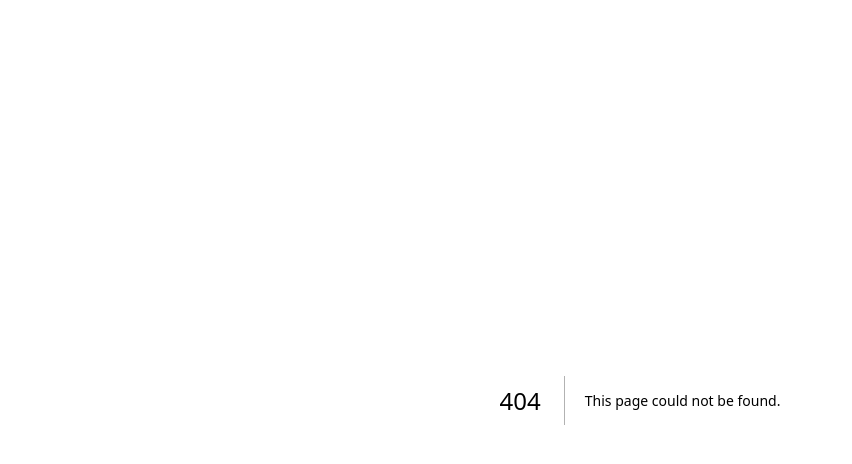
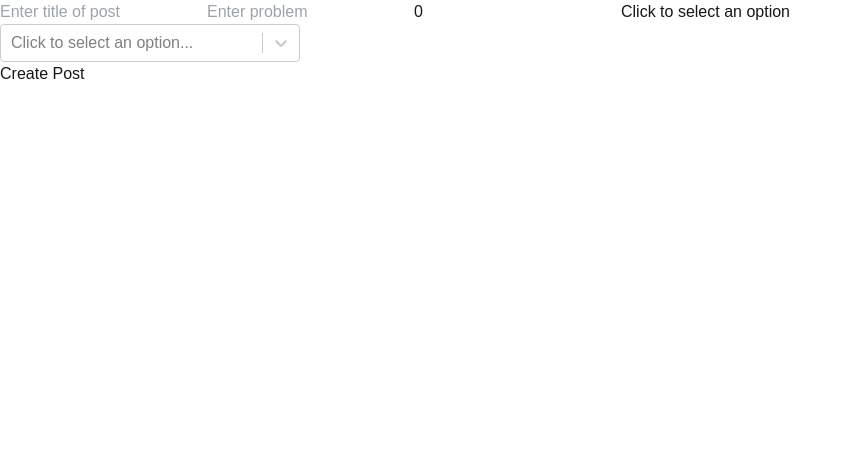
Before and after one commit to Dearborn42/Sunhacks-2024, a Next.js app in the folder client/: page /posts/createPost in a window 1280 px wide. Before the commit this address had no page. Shown: the top 464 px of the page, without its empty margins (0-852 px from the left). Built offline with nearby package versions, Linux system fonts and the light colour scheme.

Commit message:
Create Post
Can create posts now

```diff
--- /dev/null
+++ b/client/src/app/posts/createPost/page.jsx
@@ -0,0 +1,116 @@
+'use client';
+
+import { useState, useContext } from "react";
+import Select from 'react-select';
+import {UserContext} from '../../layout';
+import { postFetch } from '@/Components/ServerFunctions';
+import { useRouter } from 'next/navigation'
+
+const CreatePost = () => {
+    const router = useRouter();
+    const {userName} = useContext(UserContext);
+    const [form, setForm] = useState({ title: "", text: "", userName: userName, date: "", desiredSkills: [], creditWorth: 0 });
+    const handleForm = (field, value) => setForm((prev) => { return { ...prev, [field]: value } });
+    const [selectedOptions, setSelectedOptions] = useState([]);
+
+    const options = [
+        { value: 'first', label: 'First-option' },
+        { value: 'second', label: 'Second-option' },
+        { value: 'third', label: 'Third-option' },
+        { value: 'fourth', label: 'Fourth-option' },
+        { value: 'fifth', label: 'Fifth-option' },
+    ];
+
+    const handleChange = (selected) => {
+        const formSkills = selected ? selected.map(option => option) : [];
+        const skills = selected ? selected.map(option => option.label) : [];
+        setSelectedOptions(formSkills);
+        handleForm('desiredSkills', skills);
+        let temp = new Date();
+        temp = formatDate(temp);
+        handleForm('date', temp);
+    };
+
+    function formatDate(date) {
+        const month = String(date.getMonth() + 1).padStart(2, '0'); // Months are 0-indexed, so add 1
+        const day = String(date.getDate()).padStart(2, '0'); // Pad day with leading zero if needed
+        const year = date.getFullYear();
+
+        return `${month}/${day}/${year}`; // Format as mm/dd/yyyy
+    }
+
+    function handleSubmit(e){
+        e.preventDefault();
+        console.log(form)
+        postFetch("posts", form).then(result => {
+            if(result.success){
+                router.push("/dashboard");
+            }else{
+                alert("Wrong Email or Password");
+            }
+        });
+    }
+
+    return (
+        <div>
+            <form onSubmit={handleSubmit} className="createCont">
+                <input
+                    className="text-black"
+                    type="title"
+                    autoComplete="true"
+                    name="title"
+                    id="title"
+                    placeholder="Enter title of post"
+                    value={form.title}
+                    required
+                    onChange={(e) => handleForm("title", e.target.value)}
+                />
+                <input
+                    className="text-black"
+                    type="text"
+                    autoComplete="true"
+                    name="text"
+                    id="text"
+                    placeholder="Enter problem"
+                    value={form.text}
+                    required
+                    onChange={(e) => handleForm("text", e.target.value)}
+                />
+                <input
+                    className="text-black"
+                    type="credit"
+                    autoComplete="true"
+                    name="credit"
+                    id="credit"
+                    placeholder="Enter worth of project in credits"
+                    value={form.creditWorth}
+                    required
+                    onChange={(e) => handleForm("creditWorth", e.target.value)}
+                />
+
+                <label htmlFor="foo_select" className="screen-reader-text">Click to select an option</label>
+
+                <Select
+                id="foo_select"
+                name="foo_select"
+                options={options}
+                isMulti
+                placeholder="Click to select an option..."
+                value={selectedOptions}
+                onChange={handleChange}
+                className="dropdown text-black"
+                styles={{
+                    container: (provided) => ({
+                    ...provided,
+                    width: 300,
+                    }),
+                }}
+                />
+
+                <button type="submit">Create Post</button>
+            </form>
+        </div>
+    )
+}
+
+export default CreatePost;
--- a/client/src/app/signup/page.jsx
+++ b/client/src/app/signup/page.jsx
@@ -8,6 +8,7 @@ import { useRouter } from 'next/navigation'
 
 export default function SignUpPage(){
     const {update} = useContext(UserContext);
+    const router = useRouter();
     const [form, setForm] = useState({ email: "", name: "", userName: "", password: "", skills: [] });
     const handleForm = (field, value) => setForm((prev) => { return { ...prev, [field]: value } });
     const [selectedOptions, setSelectedOptions] = useState([]);
```
Also changed, not shown: client/src/app/posts/page.jsx (+9 -0 lines).
